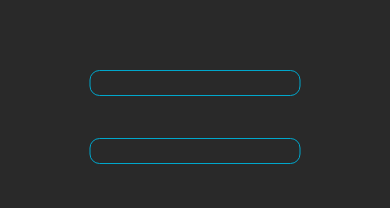
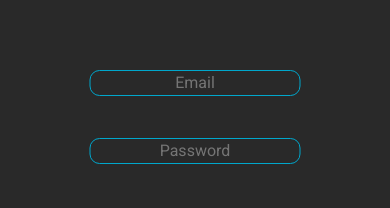
Before and after one commit to Miguel22247/MatchGame, a Vue app: page /signup in a window 390 px wide. Shown: the part 212-420 px from the top of the page. Built offline with nearby package versions, Linux system fonts and the light colour scheme; what vue-google-oauth2 would draw is missing.

Commit message:
add placeholder

```diff
--- a/src/views/SignIn.vue
+++ b/src/views/SignIn.vue
@@ -22,8 +22,8 @@
                 </div>
                 <div class="login-form-basic">
                     <form class="login-form">
-                        <input type="text" class="login-email">
-                        <input type="text" class="login-password">
+                        <input type="text" class="login-email" name="email" placeholder="Email">
+                        <input type="text" class="login-password" name="password" placeholder="Password">
                     </form>
                     <router-link to="/home"><button class="button-login-submit" type="submit">Sign In</button></router-link>
                 </div>
@@ -114,7 +114,7 @@
         top: 35%;
         left: 50%;
         transform: translate(-50%, -50%);
-
+        text-align: center;
     }
 
     .login-password {
@@ -126,7 +126,7 @@
         top: 43%;
         left: 50%;
         transform: translate(-50%, -50%);
-
+        text-align: center;
     }
 
     .button-login-submit {
--- a/src/views/SignUp.vue
+++ b/src/views/SignUp.vue
@@ -22,8 +22,8 @@
                 </div>
                 <div class="signup-form-basic">
                     <form class="signup-form">
-                        <input type="text" class="signup-email">
-                        <input type="text" class="signup-password">
+                        <input type="text" class="signup-email" placeholder="Email">
+                        <input type="text" class="signup-password" placeholder="Password">
                     </form>
                     <button class="button-signup-submit" type="submit">Sign Up</button>
                 </div>
@@ -114,7 +114,7 @@
         top: 35%;
         left: 50%;
         transform: translate(-50%, -50%);
-
+        text-align: center;
     }
 
     .signup-password {
@@ -126,6 +126,7 @@
         top: 43%;
         left: 50%;
         transform: translate(-50%, -50%);
+        text-align: center;
     }
 
     .button-signup-submit {
```
